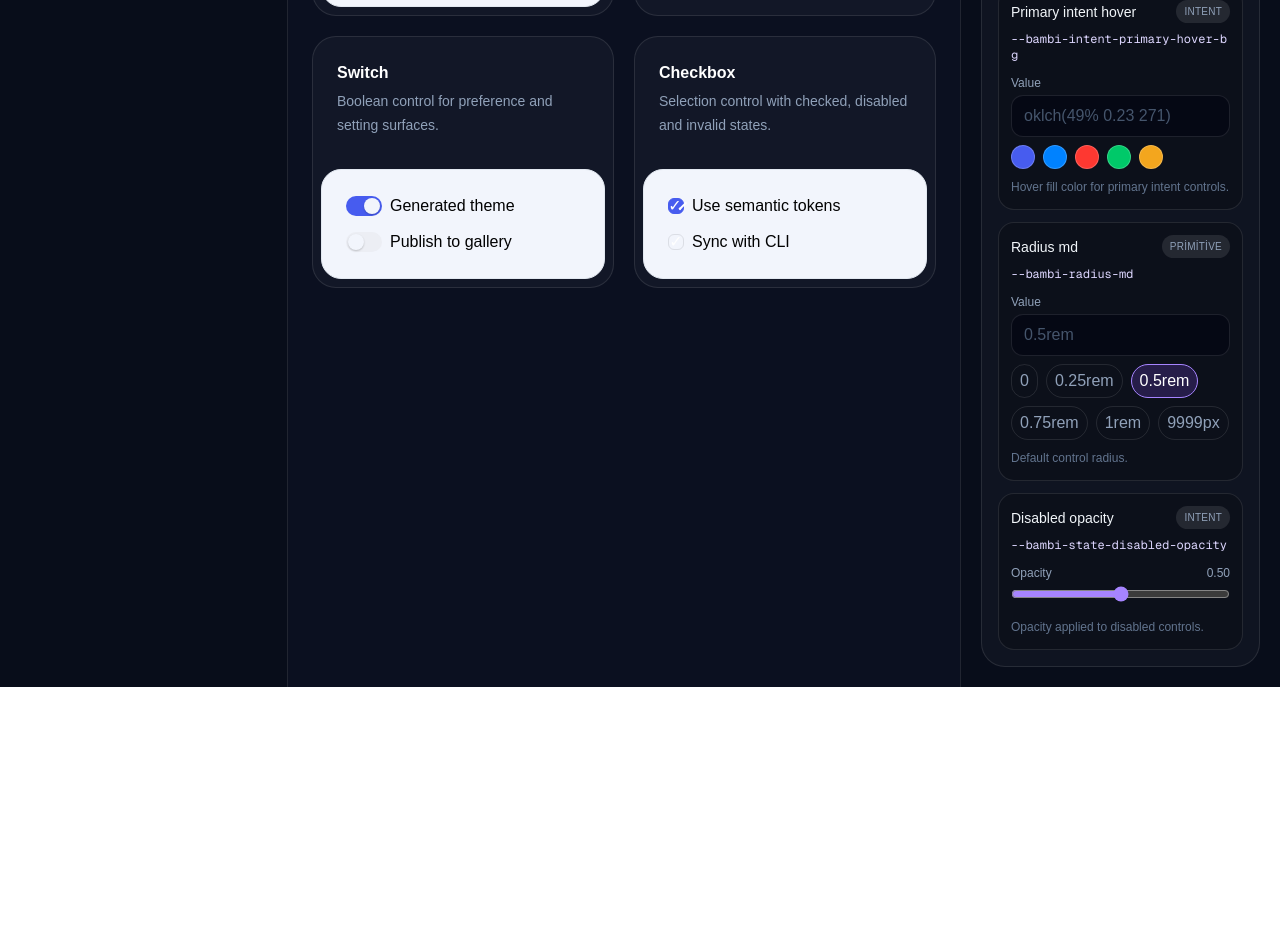
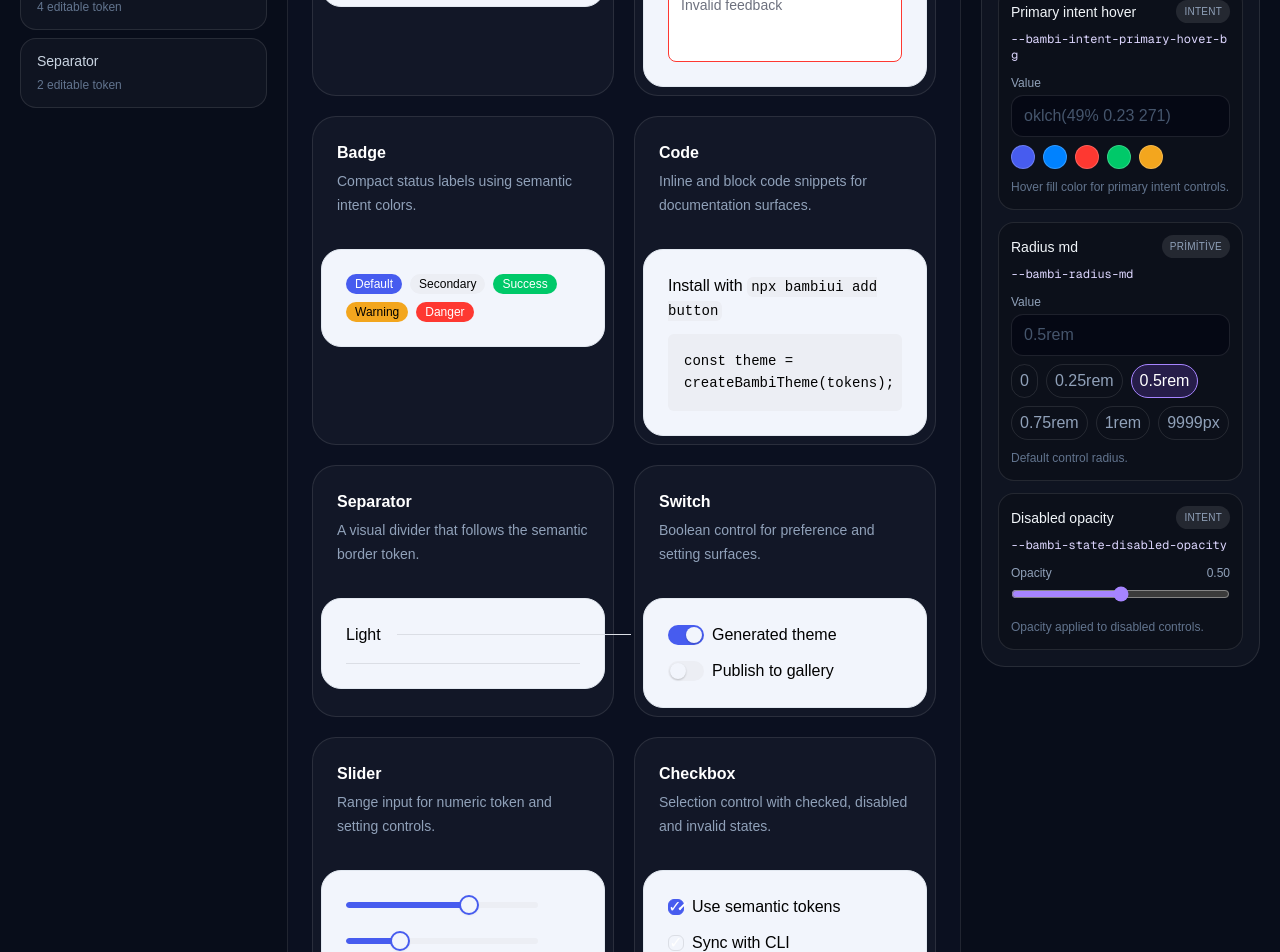
Before and after one commit to bambiui/studio, a Next.js app: page / in a window 1280 px wide. Shown: the part 980-1932 px from the top of the page. Before the commit the page ends 1667 px from the top, so only its background shows below. Built offline with nearby package versions, Linux system fonts and the light colour scheme.

Commit message:
feat(studio): expand component previews

```diff
--- a/src/studio/registry/components.tsx
+++ b/src/studio/registry/components.tsx
@@ -14,8 +14,17 @@ import {
   CheckboxIndicator,
   CheckboxLabel,
 } from "@/src/components/ui/checkbox";
+import { Code } from "@/src/components/ui/code";
 import { Input } from "@/src/components/ui/input";
+import { Separator } from "@/src/components/ui/separator";
+import {
+  Slider,
+  SliderRange,
+  SliderThumb,
+  SliderTrack,
+} from "@/src/components/ui/slider";
 import { Switch, SwitchLabel, SwitchThumb } from "@/src/components/ui/switch";
+import { Textarea } from "@/src/components/ui/textarea";
 
 export type ComponentCategory = "Actions" | "Inputs" | "Display";
 
@@ -33,7 +42,8 @@ export const studioComponents: StudioComponentDefinition[] = [
     id: "button",
     name: "Button",
     category: "Actions",
-    description: "Primary user actions with intent, size, loading and disabled states.",
+    description:
+      "Primary user actions with intent, size, loading and disabled states.",
     tokenIds: [
       "--bambi-intent-primary-bg",
       "--bambi-intent-primary-fg",
@@ -54,7 +64,8 @@ export const studioComponents: StudioComponentDefinition[] = [
     id: "card",
     name: "Card",
     category: "Display",
-    description: "A surface for grouped content, actions and supporting metadata.",
+    description:
+      "A surface for grouped content, actions and supporting metadata.",
     tokenIds: [
       "--bambi-card",
       "--bambi-card-foreground",
@@ -66,10 +77,14 @@ export const studioComponents: StudioComponentDefinition[] = [
       <Card size="md" className="max-w-sm">
         <CardHeader>
           <CardTitle>Theme Preview</CardTitle>
-          <CardDescription>Inspect how surfaces react to token overrides.</CardDescription>
+          <CardDescription>
+            Inspect how surfaces react to token overrides.
+          </CardDescription>
         </CardHeader>
         <CardContent>
-          <p>Cards inherit semantic surface, border, radius and shadow tokens.</p>
+          <p>
+            Cards inherit semantic surface, border, radius and shadow tokens.
+          </p>
         </CardContent>
         <CardFooter>
           <Button size="sm">Apply</Button>
@@ -81,7 +96,8 @@ export const studioComponents: StudioComponentDefinition[] = [
     id: "input",
     name: "Input",
     category: "Inputs",
-    description: "Text input with background, border, ring and placeholder tokens.",
+    description:
+      "Text input with background, border, ring and placeholder tokens.",
     tokenIds: [
       "--bambi-input-background",
       "--bambi-input-foreground",
@@ -93,6 +109,27 @@ export const studioComponents: StudioComponentDefinition[] = [
       <div className="grid max-w-sm gap-3">
         <Input placeholder="studio@bambiui.com" />
         <Input invalid placeholder="Invalid state" />
+      </div>
+    ),
+  },
+  {
+    id: "textarea",
+    name: "Textarea",
+    category: "Inputs",
+    description:
+      "Multi-line input using shared input surface and focus tokens.",
+    tokenIds: [
+      "--bambi-input-background",
+      "--bambi-input-foreground",
+      "--bambi-input-placeholder",
+      "--bambi-input",
+      "--bambi-radius-md",
+      "--bambi-ring",
+    ],
+    preview: (
+      <div className="grid max-w-sm gap-3">
+        <Textarea placeholder="Describe the generated theme..." resize="none" />
+        <Textarea invalid placeholder="Invalid feedback" resize="none" />
       </div>
     ),
   },
@@ -119,6 +156,43 @@ export const studioComponents: StudioComponentDefinition[] = [
     ),
   },
   {
+    id: "code",
+    name: "Code",
+    category: "Display",
+    description: "Inline and block code snippets for documentation surfaces.",
+    tokenIds: [
+      "--bambi-muted",
+      "--bambi-foreground",
+      "--bambi-radius-sm",
+      "--bambi-space-4",
+    ],
+    preview: (
+      <div className="grid gap-3">
+        <p>
+          Install with <Code>npx bambiui add button</Code>
+        </p>
+        <Code variant="block">{`const theme = createBambiTheme(tokens);`}</Code>
+      </div>
+    ),
+  },
+  {
+    id: "separator",
+    name: "Separator",
+    category: "Display",
+    description: "A visual divider that follows the semantic border token.",
+    tokenIds: ["--bambi-border", "--bambi-space-4"],
+    preview: (
+      <div className="grid max-w-sm gap-4">
+        <div className="flex items-center justify-between gap-4">
+          <span>Light</span>
+          <Separator />
+          <span>Dark</span>
+        </div>
+        <Separator decorative />
+      </div>
+    ),
+  },
+  {
     id: "switch",
     name: "Switch",
     category: "Inputs",
@@ -140,6 +214,48 @@ export const studioComponents: StudioComponentDefinition[] = [
           <SwitchThumb />
           <SwitchLabel>Publish to gallery</SwitchLabel>
         </Switch>
+      </div>
+    ),
+  },
+  {
+    id: "slider",
+    name: "Slider",
+    category: "Inputs",
+    description: "Range input for numeric token and setting controls.",
+    tokenIds: [
+      "--bambi-primary",
+      "--bambi-secondary",
+      "--bambi-background",
+      "--bambi-ring",
+      "--bambi-radius-full",
+      "--bambi-shadow-sm",
+    ],
+    preview: (
+      <div className="grid gap-4">
+        <Slider
+          defaultValue={[64]}
+          min={0}
+          max={100}
+          step={1}
+          aria-label="Opacity"
+        >
+          <SliderTrack>
+            <SliderRange />
+          </SliderTrack>
+          <SliderThumb />
+        </Slider>
+        <Slider
+          defaultValue={[28]}
+          min={0}
+          max={100}
+          step={1}
+          aria-label="Radius"
+        >
+          <SliderTrack>
+            <SliderRange />
+          </SliderTrack>
+          <SliderThumb />
+        </Slider>
       </div>
     ),
   },
@@ -170,4 +286,8 @@ export const studioComponents: StudioComponentDefinition[] = [
   },
 ];
 
-export const componentCategories: ComponentCategory[] = ["Actions", "Inputs", "Display"];
+export const componentCategories: ComponentCategory[] = [
+  "Actions",
+  "Inputs",
+  "Display",
+];
--- a/src/studio/tokens/defaults.ts
+++ b/src/studio/tokens/defaults.ts
@@ -1,6 +1,8 @@
 export type TokenOverrides = Record<string, string>;
 
 export const editableTokenDefaults: TokenOverrides = {
+  "--bambi-background": "oklch(97% 0.01 271)",
+  "--bambi-foreground": "oklch(9% 0 0)",
   "--bambi-primary": "oklch(55% 0.22 271)",
   "--bambi-primary-foreground": "oklch(100% 0 0)",
   "--bambi-secondary": "oklch(95% 0.008 271)",
@@ -23,6 +25,7 @@ export const editableTokenDefaults: TokenOverrides = {
   "--bambi-radius-md": "0.5rem",
   "--bambi-radius-lg": "0.75rem",
   "--bambi-radius-full": "9999px",
+  "--bambi-space-4": "1rem",
   "--bambi-shadow-sm": "0 1px 2px 0 oklch(0% 0 0 / 0.05)",
   "--bambi-state-disabled-opacity": "0.5",
 };
--- a/src/studio/tokens/metadata.ts
+++ b/src/studio/tokens/metadata.ts
@@ -10,6 +10,20 @@ export interface TokenDefinition {
 }
 
 export const tokenDefinitions: TokenDefinition[] = [
+  {
+    id: "--bambi-background",
+    label: "Background",
+    group: "Semantic",
+    kind: "color",
+    description: "Default application and preview background color.",
+  },
+  {
+    id: "--bambi-foreground",
+    label: "Foreground",
+    group: "Semantic",
+    kind: "color",
+    description: "Default text and icon color.",
+  },
   {
     id: "--bambi-primary",
     label: "Primary",
@@ -165,6 +179,13 @@ export const tokenDefinitions: TokenDefinition[] = [
     description: "Fully rounded controls.",
   },
   {
+    id: "--bambi-space-4",
+    label: "Space 4",
+    group: "Primitive",
+    kind: "space",
+    description: "Default medium spacing token.",
+  },
+  {
     id: "--bambi-shadow-sm",
     label: "Shadow sm",
     group: "Primitive",
```
